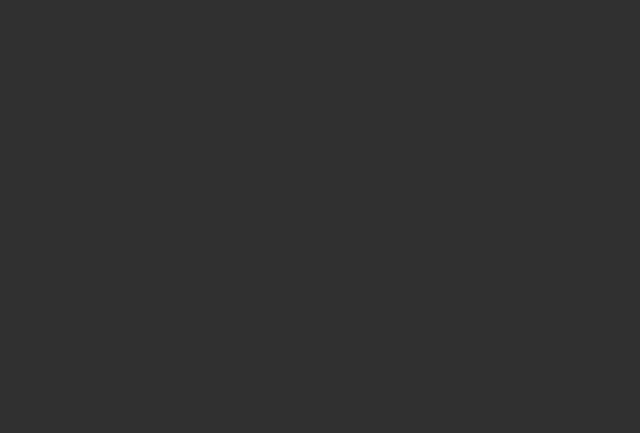
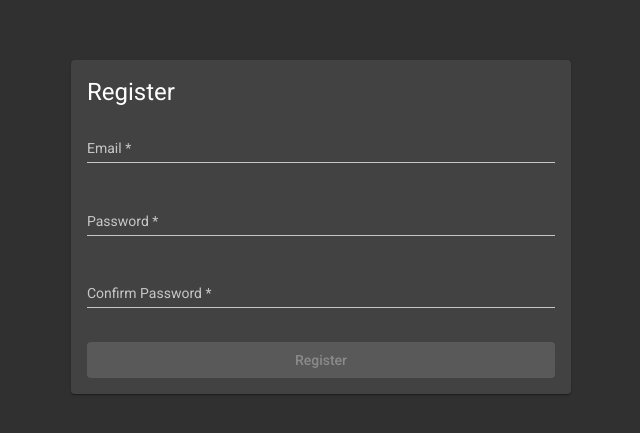
Before and after one commit to DakotaP22/minecraft-project-tracker, an Angular app in the folder ui/: page /register in a window 1280 px wide. Before the commit this address led to /. Shown: the part 173-606 px from the top of the page, without its empty margins (319-959 px from the left). Built offline with nearby package versions, Linux system fonts and the light colour scheme.

Commit message:
adds initial form card for registration page

```diff
--- a/ui/src/app/app-routing.module.ts
+++ b/ui/src/app/app-routing.module.ts
@@ -1,7 +1,15 @@
 import { NgModule } from '@angular/core';
 import { RouterModule, Routes } from '@angular/router';
 
-const routes: Routes = [];
+const routes: Routes = [
+  {
+    path: 'register',
+    loadComponent: () =>
+      import('./pages/registration-page/registration-page.component').then(
+        (m) => m.RegistrationPageComponent
+      ),
+  },
+];
 
 @NgModule({
   imports: [RouterModule.forRoot(routes)],
--- /dev/null
+++ b/ui/src/app/pages/registration-page/registration-page.component.html
@@ -0,0 +1,31 @@
+<mat-card>
+  <mat-card-title>
+    <h1>Register</h1>
+  </mat-card-title>
+  <mat-card-content>
+    <form [formGroup]="registrationForm" (ngSubmit)="onSubmit()">
+      <mat-form-field>
+        <input matInput placeholder="Email" formControlName="email">
+        <mat-error *ngIf="registrationForm.get('email')?.hasError('required')">
+          Email is <strong>required</strong>
+        </mat-error>
+        <mat-error *ngIf="registrationForm.get('email')?.dirty && registrationForm.get('email')?.hasError('email')">
+          You must enter a valid email
+        </mat-error>
+      </mat-form-field>
+      <mat-form-field>
+        <input matInput placeholder="Password" formControlName="password" type="password">
+        <mat-error *ngIf="registrationForm.get('password')?.hasError('required')">
+          Password is <strong>required</strong>
+        </mat-error>
+      </mat-form-field>
+      <mat-form-field>
+        <input matInput placeholder="Confirm Password" formControlName="confirmPassword" type="password">
+        <mat-error *ngIf="registrationForm.get('confirmPassword')?.hasError('required')">
+          Confirm Password is <strong>required</strong>
+        </mat-error>
+      </mat-form-field>
+      <button mat-raised-button color="accent" type="submit" [disabled]="registrationForm.invalid">Register</button>
+    </form>
+  </mat-card-content>
+</mat-card>
--- /dev/null
+++ b/ui/src/app/pages/registration-page/registration-page.component.scss
@@ -0,0 +1,16 @@
+:host {
+  height: 100%;
+  display: grid;
+  place-content: center;
+  grid-template-columns: clamp(300px, 65%, 500px)
+}
+
+mat-card-title {
+  margin-bottom: 1rem
+}
+
+form {
+  display: grid;
+  grid-template-rows: repeat(1, 1.5fr), 1fr;
+  grid-gap: 1rem;
+}
--- /dev/null
+++ b/ui/src/app/pages/registration-page/registration-page.component.ts
@@ -0,0 +1,40 @@
+import { CommonModule } from '@angular/common';
+import { Component, OnInit } from '@angular/core';
+import { FormBuilder, FormGroup, ReactiveFormsModule } from '@angular/forms';
+import { MatCardModule } from '@angular/material/card';
+import { MatFormFieldModule } from '@angular/material/form-field';
+import { MatInputModule } from '@angular/material/input';
+import { MatButtonModule } from '@angular/material/button';
+import { Validators } from '@angular/forms';
+
+@Component({
+  selector: 'app-registration-page',
+  standalone: true,
+  imports: [
+    CommonModule,
+    MatCardModule,
+    ReactiveFormsModule,
+    MatFormFieldModule,
+    MatInputModule,
+    MatButtonModule,
+  ],
+  templateUrl: './registration-page.component.html',
+  styleUrls: ['./registration-page.component.scss'],
+})
+export class RegistrationPageComponent implements OnInit {
+  registrationForm: FormGroup;
+
+  constructor(private fb: FormBuilder) {
+    this.registrationForm = fb.group({
+      email: ['', [Validators.required, Validators.email]],
+      password: ['', Validators.required],
+      confirmPassword: ['', Validators.required],
+    });
+  }
+
+  ngOnInit(): void {}
+
+  onSubmit() {
+    console.log(this.registrationForm.value);
+  }
+}
```
Also changed, not shown: ui/src/app/app.module.ts (+6 -1 lines), 1 other file (tests, documents, lock files or other folders).
